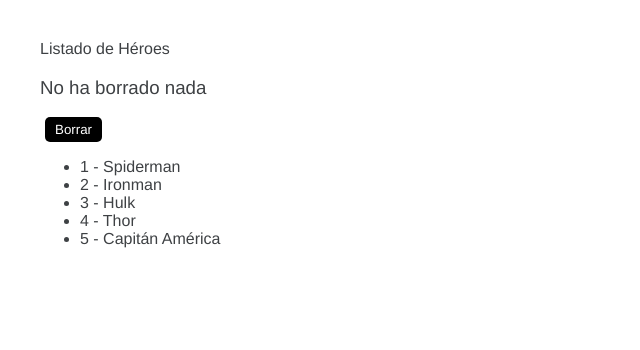
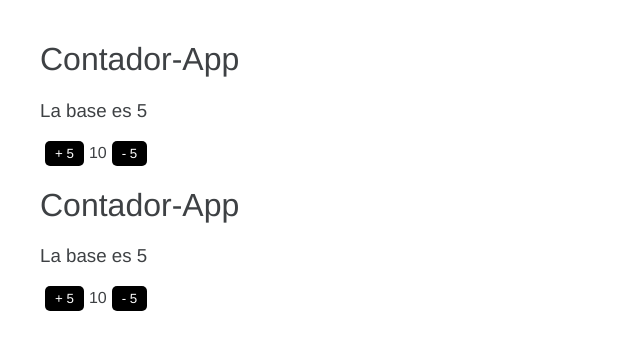
Before and after one commit to Barack9825/01-bases, an Angular app: page / in a window 1280 px wide. Shown: the top 350 px of the page, without its empty margins (0-640 px from the left). Built offline with nearby package versions, Linux system fonts and the light colour scheme.

Commit message:
Fernando Herrera 021 Modulos - segunda parte

```diff
--- a/src/app/app.component.html
+++ b/src/app/app.component.html
@@ -1,6 +1,5 @@
-<!-- <app-contador></app-contador> <app-contador></app-contador>
- -->
+<app-contador></app-contador> <app-contador></app-contador>
 
 <!-- <app-heroe></app-heroe> -->
 
-<app-listado></app-listado>
+<!-- <app-listado></app-listado> -->
--- a/src/app/app.module.ts
+++ b/src/app/app.module.ts
@@ -2,16 +2,16 @@ import { BrowserModule } from '@angular/platform-browser';
 import { NgModule } from '@angular/core';
 
 import { AppComponent } from './app.component';
-import { ContadorComponent } from './contador/contador.component';
 import { HeroesModule } from './heroes/heroe.module';
+import { ContadorModule } from './contador/contador.module';
 
 
 @NgModule({
   declarations: [
     AppComponent,
-    ContadorComponent,
+
   ],
-  imports: [BrowserModule,HeroesModule],
+  imports: [BrowserModule,HeroesModule,ContadorModule],
   providers: [],
   bootstrap: [AppComponent],
 })
--- a/src/app/heroes/listado/listado.component.ts
+++ b/src/app/heroes/listado/listado.component.ts
@@ -1,4 +1,4 @@
-import { Component} from '@angular/core';
+import { Component } from '@angular/core';
 
 @Component({
   selector: 'app-listado',
@@ -16,7 +16,5 @@ export class ListadoComponent {
 
   borrarHeroe() {
     this.heroeBorrado = this.heroes.shift() || '';
-
-
   }
 }
```
Also changed, not shown: src/app/contador/contador.module.ts (added, +9 -0 lines), src/app/contador/contador/contador.component.ts (renamed from src/app/contador/contador.component.ts).
